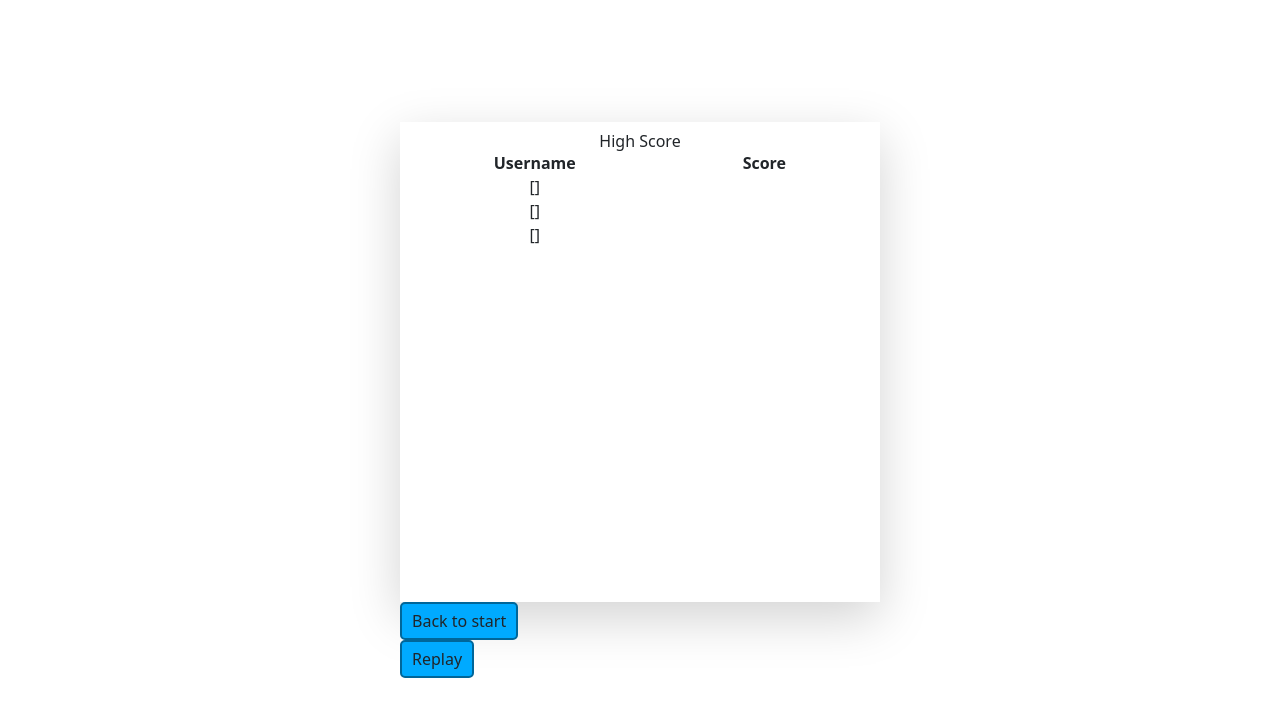
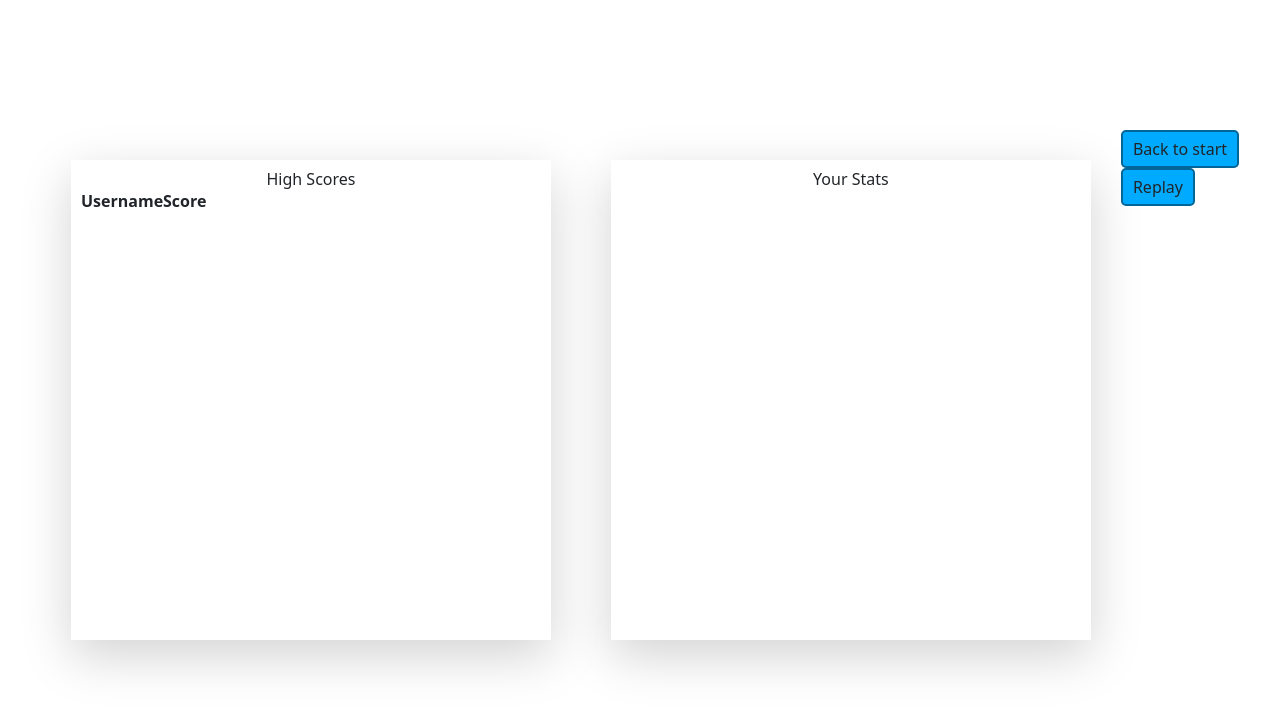
Before and after one commit to AmmarAhmed007/vue-trivia-game, a Vue app: page /result in a window 1280 px wide. Shown: the top 716 px of the page. Built offline with nearby package versions, Linux system fonts and the light colour scheme.

Commit message:
FEAT: Added UserResultStats components and template for Userstats in result

```diff
--- /dev/null
+++ b/src/components/UserResultStats.vue
@@ -0,0 +1,28 @@
+<script setup lang="ts">
+import store from '../store';
+import { computed, reactive, ref } from "vue";
+
+
+function listUserResult() {
+
+
+    questions.value.forEach(element => {
+
+    });
+}
+
+    const questions = computed(() => store.state.questions);
+    const answers = computed(() => store.state.answers);
+
+</script>
+
+<template>
+    <ul>
+        <p v-for="question in questions" :key="question">
+            {{question}}
+        </p>
+        <li v-for="answer in answers" :key="answer">
+            {{answer}}
+        </li>
+    </ul>
+</template>
--- a/src/pages/Result.vue
+++ b/src/pages/Result.vue
@@ -2,6 +2,7 @@
 import 'animate.css'
 import { computed, reactive, ref } from "vue";
 import { useStore } from "vuex";
+import UserResultStats from '../components/UserResultStats.vue'
 
 const store = useStore();
 
@@ -13,21 +14,43 @@
 console.log(questionAnswers.value);
 console.log(userAnswers.value);
 
+function listUserStat() {
+
+}
+
 </script>
 
 <template>
+    <div class="main">
         <div class="result shadow-lg shadow-black">
             <div class="header animate__animated animate__tada">
-            <h2>High Score</h2>
+                <h2>High Scores</h2>
             </div>
+
             <div class="grid-container">
-            <div class="username animate__animated animate__bounceInLeft">Username</div>
-            <div class="score animate__animated animate__bounceInLeft">Score</div>
-            <p>{{questions}}</p> <br>
-            <p>{{questionAnswers}}</p> <br>
-            <p>{{userAnswers}}</p>
+                <div class="grid-item username animate__animated animate__bounceInLeft">Username</div>
+                <div class="grid-item score animate__animated animate__bounceInLeft">Score</div>
+                <!-- <table>
+                    <tr>
+                        <th class="username animate__animated animate__bounceInLeft">Username</th>
+                        <th class="score animate__animated animate__bounceInLeft">Score</th>
+                    </tr>
+                </table> -->
             </div>
         </div>
+
+        <div class="result shadow-lg shadow-black">
+            <div class="header">
+                <h2>Your Stats</h2>
+                <UserResultStats />
+                <!-- <p>{{ questions }}</p>
+                <br />
+                <p>{{ questionAnswers }}</p>
+                <br />
+                <p>{{ userAnswers }}</p> -->
+            </div>
+        </div>
+
         <div>
             <router-link to="/">
                 <button class="btn1 btn" type="submit">Back to start</button>
@@ -36,12 +59,18 @@
                 <button class="btn2 btn" type="submit">Replay</button>
             </router-link>
         </div>
+    </div>
 </template>
 
 <style>
+* {
+    box-sizing: border-box;
+}
+
 .grid-container {
     display: grid;
     text-align: center;
+    float: left;
 }
 
 .username {
@@ -58,17 +87,12 @@
     width: 60vh;
     height: 60vh;
     padding: 10px;
+    float: left;
+    margin: 30px;
 }
 
 .header {
     text-align: center;
-}
-
-table {
-    padding: 15px;
-    border: 1px solid;
-    text-align: center;
-    align-content: center;
 }
 
 .btn1 {
@@ -78,4 +102,8 @@ table {
 .btn2 {
     grid-column: 2;
 }
+
+.main {
+    display: flex;
+}
 </style>
```
Lines whose indentation alone changed are shown as unchanged.
